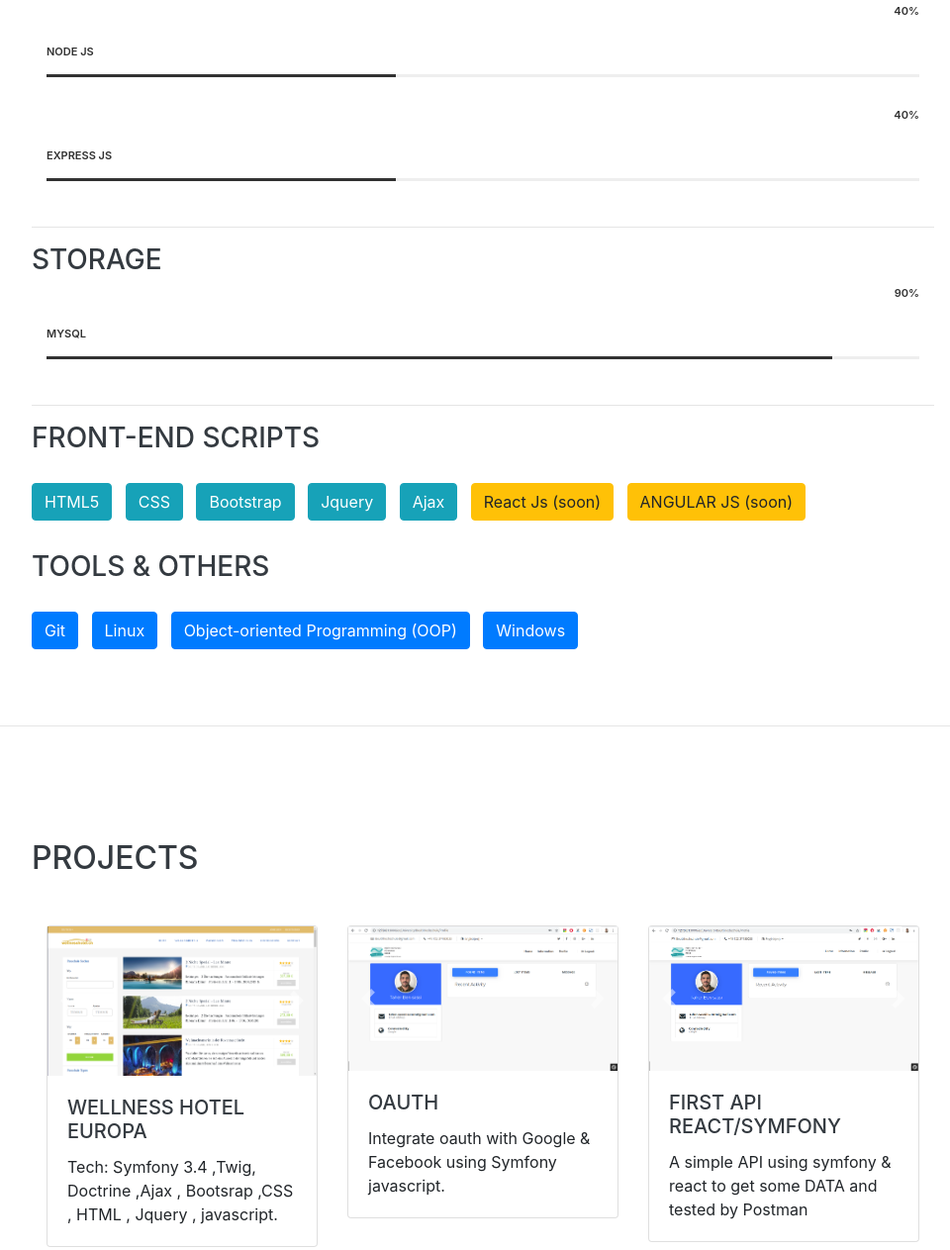
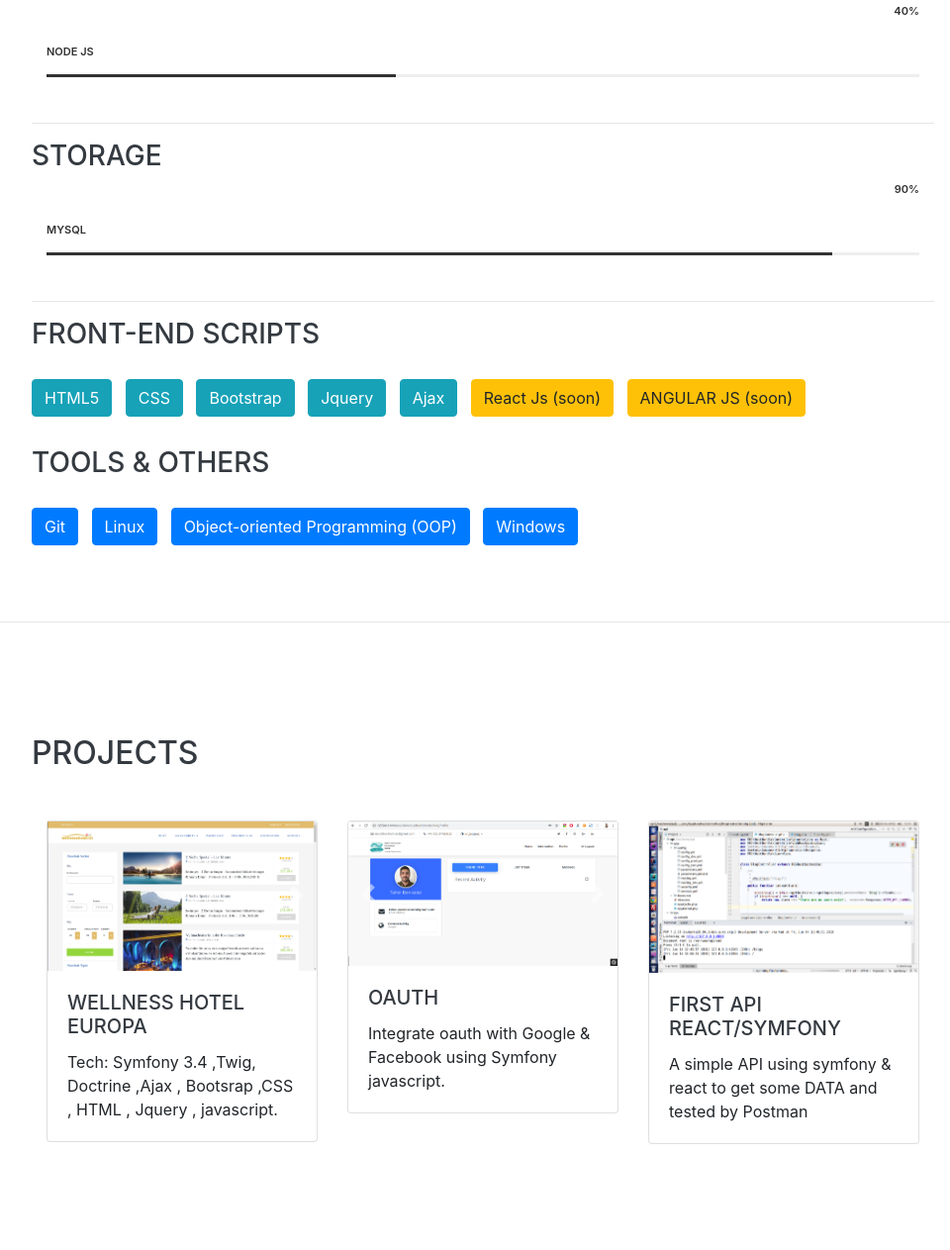
Before and after one commit to taherbensassi/Taherbensassi.github.io, a website with bundled scripts: page index.html in a window 1280 px wide. Shown: the part 3433-4696 px from the top of the page at 99% size, without its empty margins (288-1248 px from the left). Built offline with nearby package versions, Linux system fonts and the light colour scheme; a web font is replaced by a local one.

Commit message:
Fix picture

```diff
--- a/index.html
+++ b/index.html
@@ -288,11 +288,7 @@
                     <div class="skillbar-bar" style="width: 40%;"></div>
                   </div>
 
-                  <div class="skillbar" data-percent="40%">
-                    <div class="skillbar-title">Express Js</div>
-                    <div class="skill-bar-percent">40%</div>
-                    <div class="skillbar-bar" style="width: 40%;"></div>
-                  </div>
+
 
 
 
@@ -457,10 +453,14 @@
                       <div id="firstreact" class="carousel slide" data-ride="carousel">
                         <div class="carousel-inner">
                           <div class="carousel-item active">
-                            <img class="d-block w-100" src="img/Auth_Social/unifind.png" alt="Project taher ben sassi react api symfony">
+                            <img class="d-block w-100" src="img/first_react/react_taher_1.png" alt="Project taher ben sassi react api symfony">
                           </div>
                           <div class="carousel-item">
-                            <img class="d-block w-100" src="img/Auth_Social/unifind2.png" alt="Project taher ben sassi react api symfony">
+                            <img class="d-block w-100" src="img/first_react/react_taher_2.png" alt="Project taher ben sassi react api symfony">
+                          </div>
+
+                          <div class="carousel-item">
+                            <img class="d-block w-100" src="img/first_react/react_taher_3.png" alt="Project taher ben sassi react api symfony">
                           </div>
 
                         </div>
```
